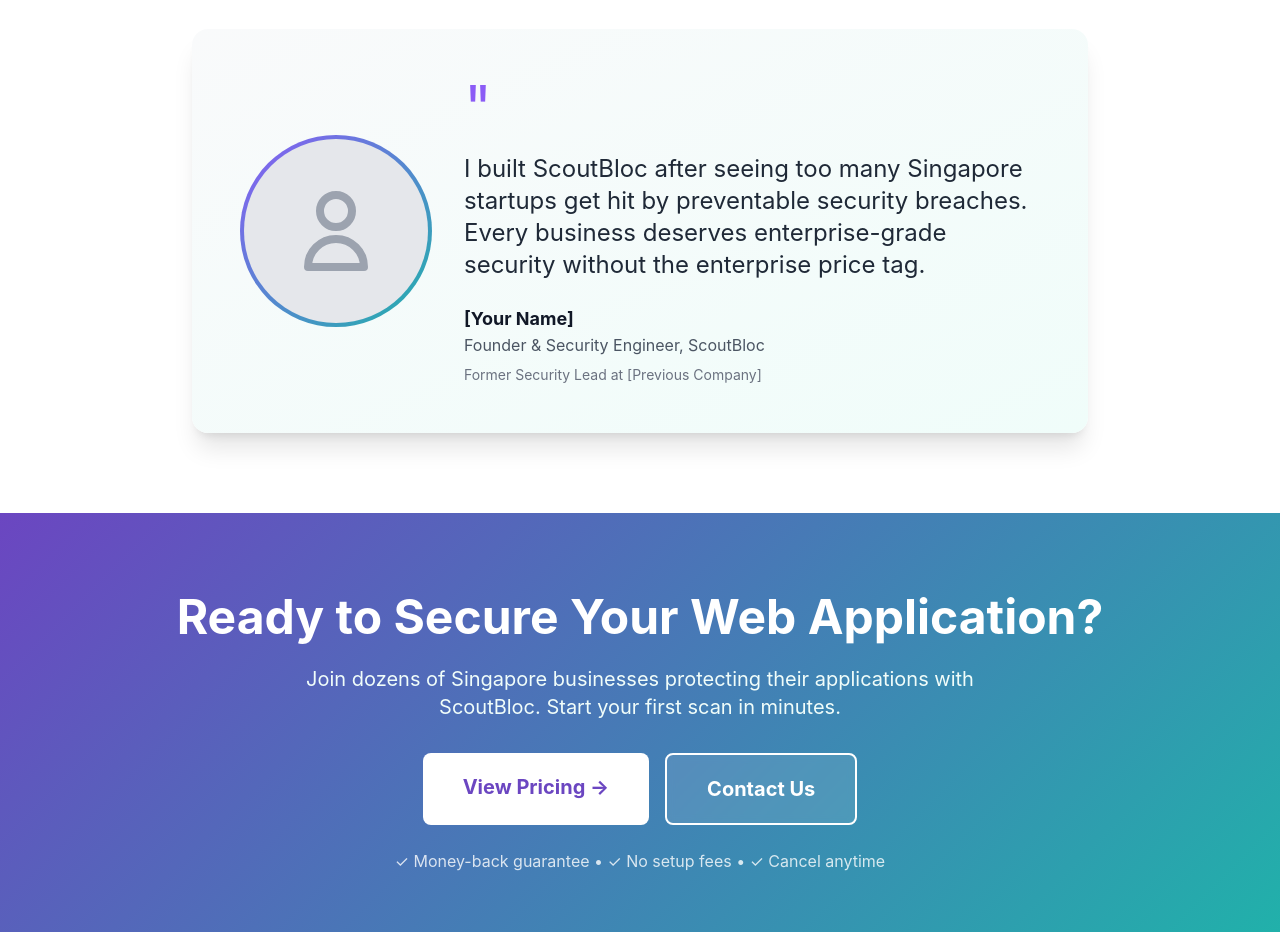
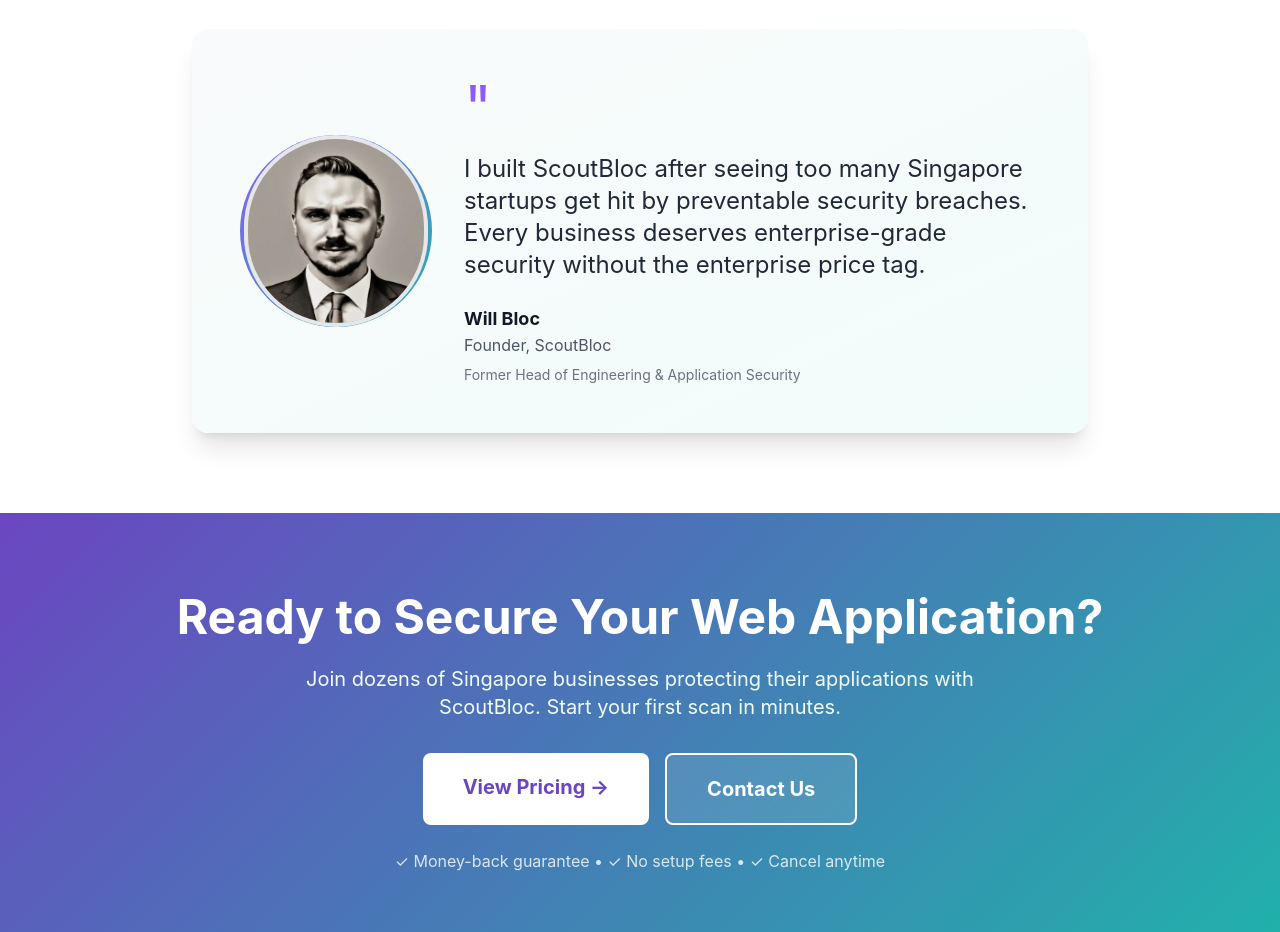
Before and after one commit to giushansen/scoutbloc-site, a plain HTML site: page index.html in a window 1280 px wide. Shown: the part 3540-4472 px from the top of the page. Drawn offline with nearby package versions, Linux system fonts and the light colour scheme.

Commit message:
Replace texts and images with mine

```diff
--- a/index.html
+++ b/index.html
@@ -455,9 +455,7 @@
                             <!-- Placeholder for founder photo - circular frame -->
                             <div class="w-48 h-48 rounded-full bg-gradient-to-br from-cyber-500 to-teal-500 p-1">
                                 <div class="w-full h-full rounded-full bg-gray-200 flex items-center justify-center text-gray-400">
-                                    <svg class="w-24 h-24" fill="none" stroke="currentColor" viewBox="0 0 24 24">
-                                        <path stroke-linecap="round" stroke-linejoin="round" stroke-width="2" d="M16 7a4 4 0 11-8 0 4 4 0 018 0zM12 14a7 7 0 00-7 7h14a7 7 0 00-7-7z"></path>
-                                    </svg>
+                                    <img src="will_profile_ai.webp" alt="Will Bloc, Founder of Opsbloc" class="w-48 h-48 rounded-full border-4 border-primary" />
                                 </div>
                             </div>
                         </div>
@@ -468,9 +466,9 @@
                                 I built ScoutBloc after seeing too many Singapore startups get hit by preventable security breaches. Every business deserves enterprise-grade security without the enterprise price tag.
                             </p>
                             <div>
-                                <div class="font-bold text-gray-900 text-lg">[Your Name]</div>
-                                <div class="text-gray-600">Founder & Security Engineer, ScoutBloc</div>
-                                <div class="text-gray-500 text-sm mt-2">Former Security Lead at [Previous Company]</div>
+                                <div class="font-bold text-gray-900 text-lg">Will Bloc</div>
+                                <div class="text-gray-600">Founder, ScoutBloc</div>
+                                <div class="text-gray-500 text-sm mt-2">Former Head of Engineering & Application Security</div>
                             </div>
                         </div>
                     </div>
```
Also changed, not shown: pricing.html (+1 -1 lines), privacy.html (+2 -2 lines), terms.html (+1 -1 lines), scoutbloc_logo.png (added), will_profile_ai.webp (added).
